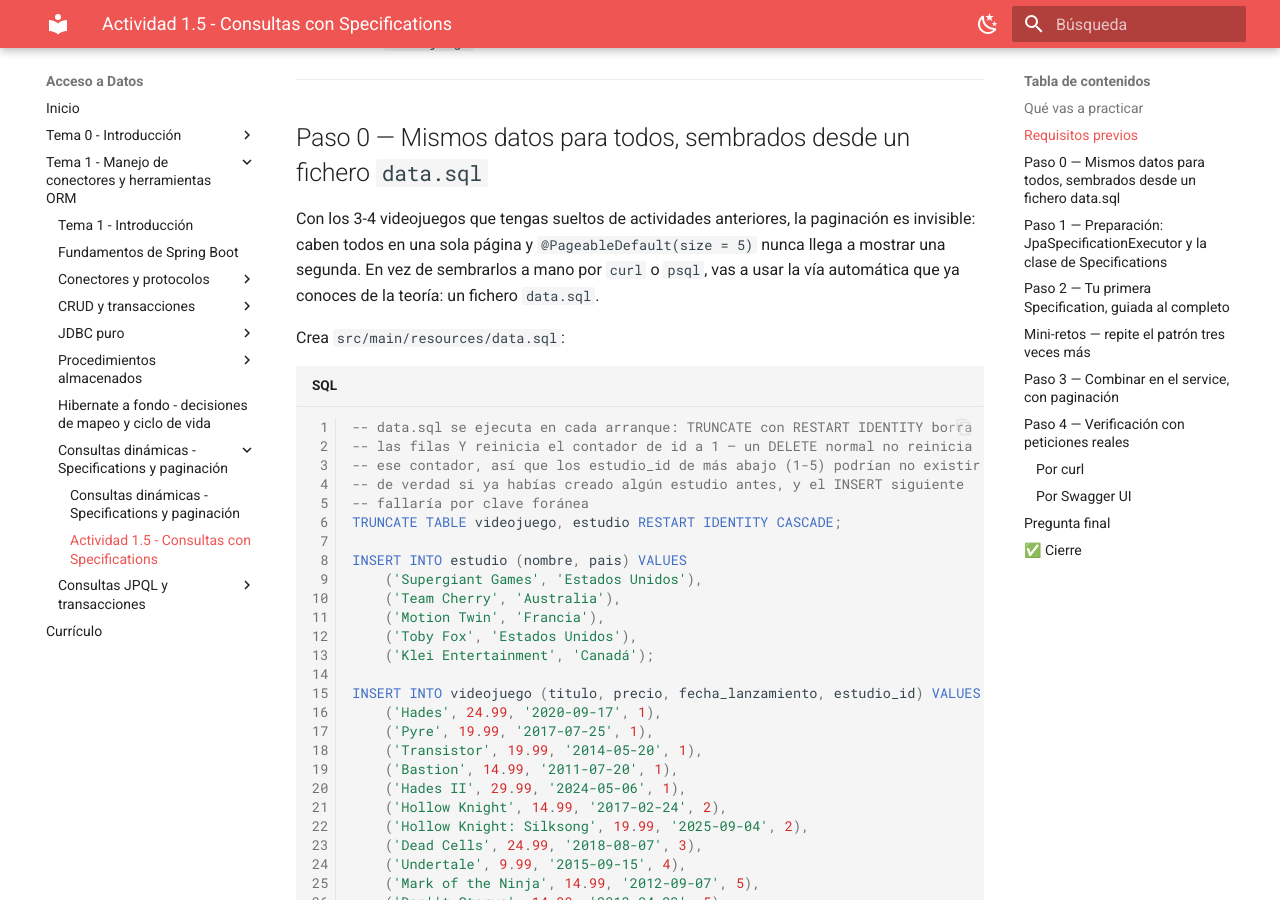
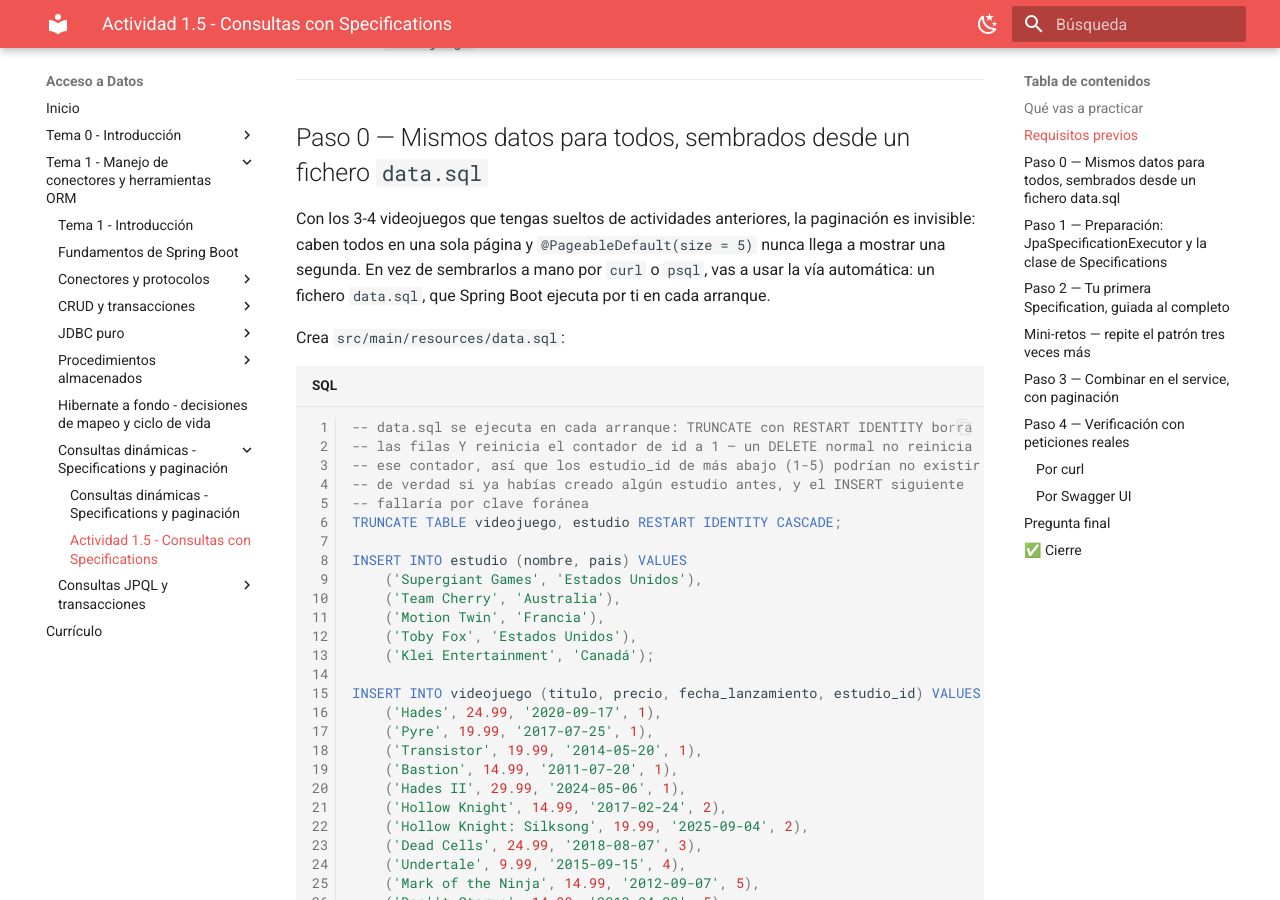
Before and after one commit to aitorventura/acceso-a-datos, an MkDocs documentation site: the page built from docs/tema1/actividad_1_5.md, in a window 1280 px wide and 900 px high, scrolled down 794 px. Built offline with MkDocs 1.6.1 and Material for MkDocs 9.7.7, drawn with Linux system fonts in a browser that asks for light colours.

Commit message:
Actividad 1.5 de AD: el Paso 0 ya no depende de haber visto data.sql en la teoría

```diff
--- a/docs/tema1/actividad_1_5.md
+++ b/docs/tema1/actividad_1_5.md
@@ -24,7 +24,7 @@
 
 ## Paso 0 — Mismos datos para todos, sembrados desde un fichero `data.sql`
 
-Con los 3-4 videojuegos que tengas sueltos de actividades anteriores, la paginación es invisible: caben todos en una sola página y `@PageableDefault(size = 5)` nunca llega a mostrar una segunda. En vez de sembrarlos a mano por `curl` o `psql`, vas a usar la vía automática que ya conoces de la teoría: un fichero `data.sql`.
+Con los 3-4 videojuegos que tengas sueltos de actividades anteriores, la paginación es invisible: caben todos en una sola página y `@PageableDefault(size = 5)` nunca llega a mostrar una segunda. En vez de sembrarlos a mano por `curl` o `psql`, vas a usar la vía automática: un fichero `data.sql`, que Spring Boot ejecuta por ti en cada arranque.
 
 Crea `src/main/resources/data.sql`:
 
```
